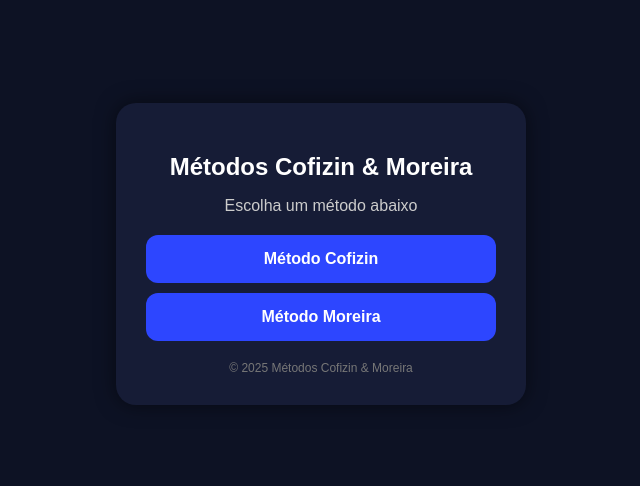
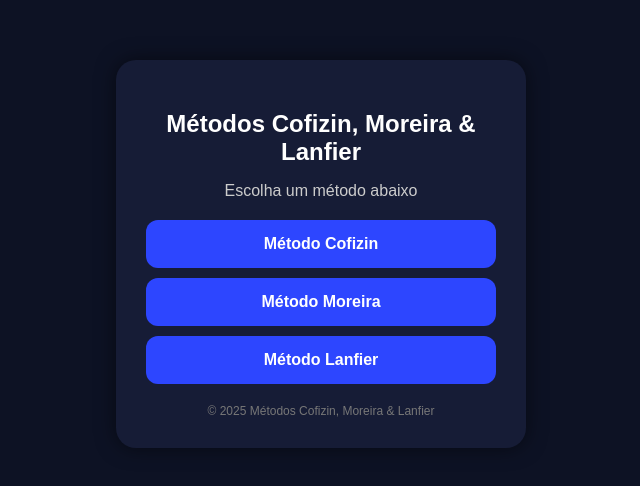
Before and after one commit to gabzin69420-lab/metodo-moreira-e-metodo-cofezin, a plain HTML site: page index.html in a window 1280 px wide. Shown: the part 146-632 px from the top of the page, without its empty margins (319-959 px from the left). Drawn offline with Linux system fonts and the light colour scheme.

Commit message:
index.html

```diff
--- a/index.html
+++ b/index.html
@@ -3,7 +3,7 @@
 <head>
   <meta charset="UTF-8">
   <meta name="viewport" content="width=device-width, initial-scale=1.0">
-  <title>Métodos Cofizin & Moreira</title>
+  <title>Métodos Cofizin, Moreira & Lanfier</title>
   <style>
     body {
       background-color: #0d1224;
@@ -53,7 +53,7 @@
 </head>
 <body>
   <div class="card">
-    <h2>Métodos Cofizin & Moreira</h2>
+    <h2>Métodos Cofizin, Moreira & Lanfier</h2>
     <p>Escolha um método abaixo</p>
 
     <a href="https://www.roblox.com/share?code=eb646af9c1aa714a84588e116539e987&type=Server" class="btn">
@@ -64,7 +64,11 @@
       Método Moreira
     </a>
 
-    <footer>© 2025 Métodos Cofizin & Moreira</footer>
+    <a href="https://www.roblox.com/share?code=eb646af9c1aa714a84588e116539e987&type=Server" class="btn">
+      Método Lanfier
+    </a>
+
+    <footer>© 2025 Métodos Cofizin, Moreira & Lanfier </footer>
   </div>
 </body>
 </html>
```
